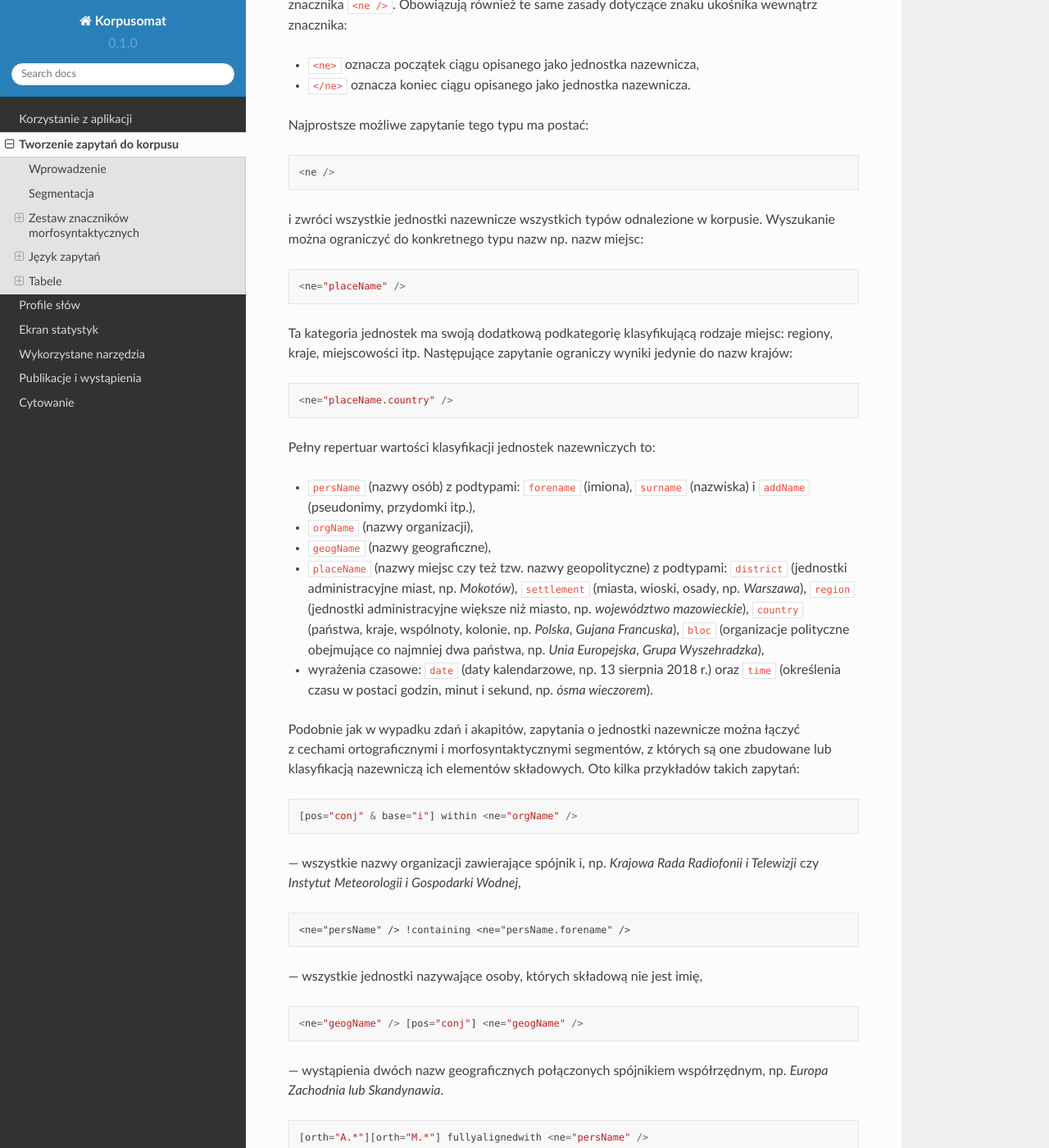
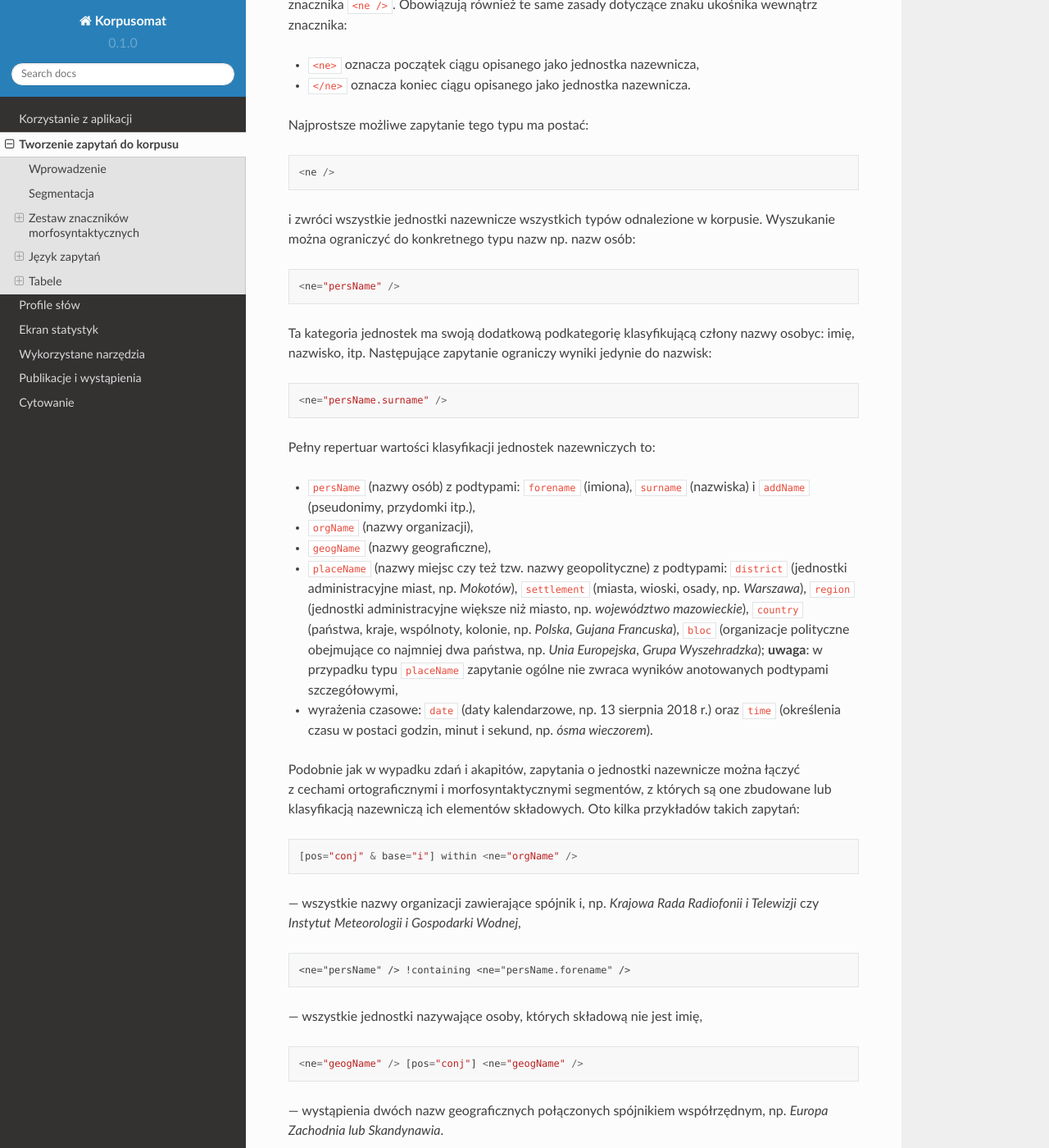
Before and after one commit to ipipan/korpusomat-docs, a Sphinx documentation site: the page built from docs/source/mtas.rst, in a window 1280 px wide and 1400 px high, scrolled down 16194 px. Shown: the whole window at 82% size. Built offline with Sphinx 7.4.7 and the Read the Docs theme 2.0.0, drawn with Linux system fonts in a browser that asks for light colours.

Commit message:
Update mtas.rst

```diff
--- a/docs/source/mtas.rst
+++ b/docs/source/mtas.rst
@@ -912,19 +912,19 @@ Najprostsze możliwe zapytanie tego typu ma postać:
 
 i zwróci wszystkie jednostki nazewnicze wszystkich typów odnalezione
 w korpusie. Wyszukanie można ograniczyć do konkretnego typu nazw np.
-nazw miejsc:
+nazw osób:
 
 ::
 
-   <ne="placeName" />
+   <ne="persName" />
 
 Ta kategoria jednostek ma swoją dodatkową podkategorię klasyfikującą
-rodzaje miejsc: regiony, kraje, miejscowości itp. Następujące zapytanie
-ograniczy wyniki jedynie do nazw krajów:
+człony nazwy osobyc: imię, nazwisko, itp. Następujące zapytanie
+ograniczy wyniki jedynie do nazwisk:
 
 ::
 
-   <ne="placeName.country" />
+   <ne="persName.surname" />
 
 Pełny repertuar wartości klasyfikacji jednostek nazewniczych to:
 
@@ -942,7 +942,8 @@ Pełny repertuar wartości klasyfikacji jednostek nazewniczych to:
    *województwo mazowieckie*), ``country`` (państwa, kraje, wspólnoty,
    kolonie, np. *Polska*, *Gujana Francuska*), ``bloc`` (organizacje
    polityczne obejmujące co najmniej dwa państwa, np. *Unia Europejska*,
-   *Grupa Wyszehradzka*),
+   *Grupa Wyszehradzka*); **uwaga**: w przypadku typu ``placeName`` zapytanie ogólne
+   nie zwraca wyników anotowanych podtypami szczegółowymi,
 
 -  wyrażenia czasowe: ``date`` (daty kalendarzowe, np. 13 sierpnia 2018
    r.) oraz ``time`` (określenia czasu w postaci godzin, minut i sekund,
```
